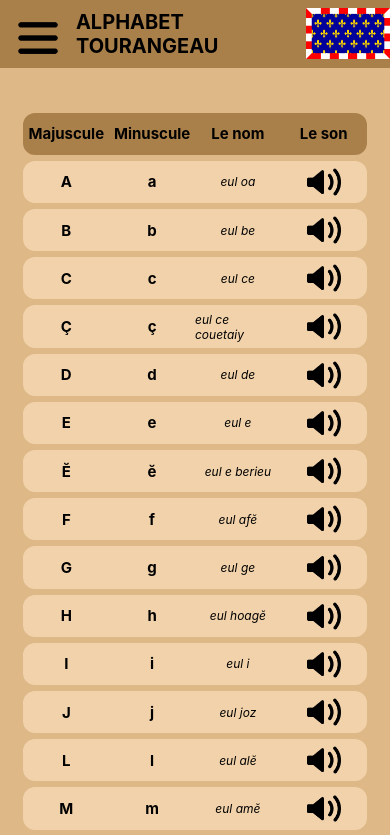
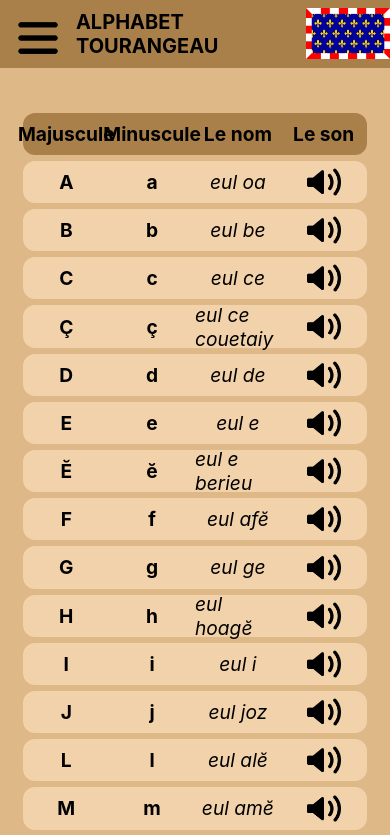
Before and after one commit to ElMala37/tourangeau, a React (Create React App) app: page /alphabet in a window 390 px wide. Shown: the top 835 px of the page. Built offline with nearby package versions, Linux system fonts and the light colour scheme.

Commit message:
Alphabet

```diff
--- a/src/styles/Alphabet.css
+++ b/src/styles/Alphabet.css
@@ -142,12 +142,12 @@
     }
 
     .lettreTableauAlphabet{
-        font-size: 15px;
+        font-size: 1.2rem;
         font-weight: bolder;
     }
 
     .texteTableauAlphabet{
-        font-size: 12px;
+        font-size: 1.2rem;
         font-style: italic;
     }
 
```
